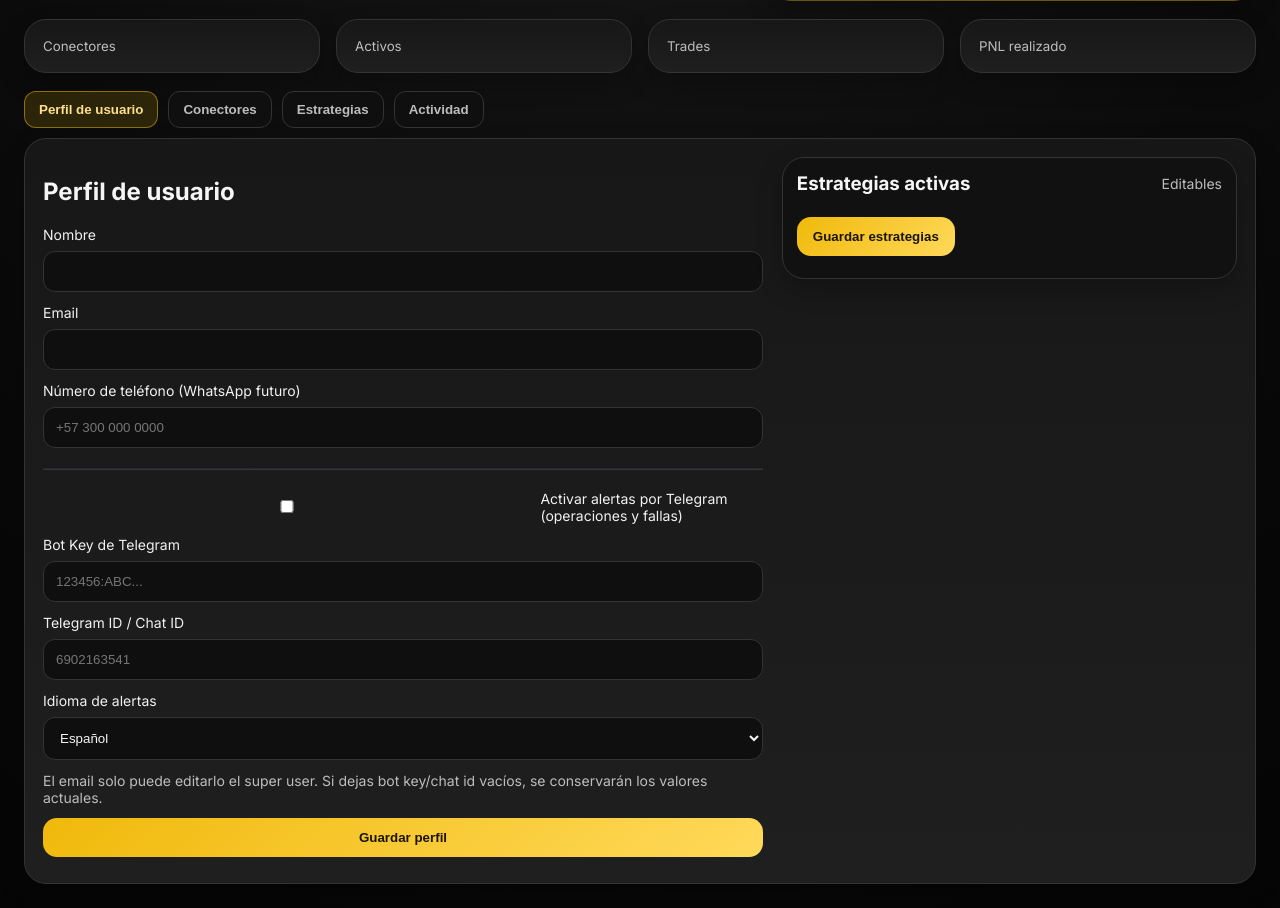
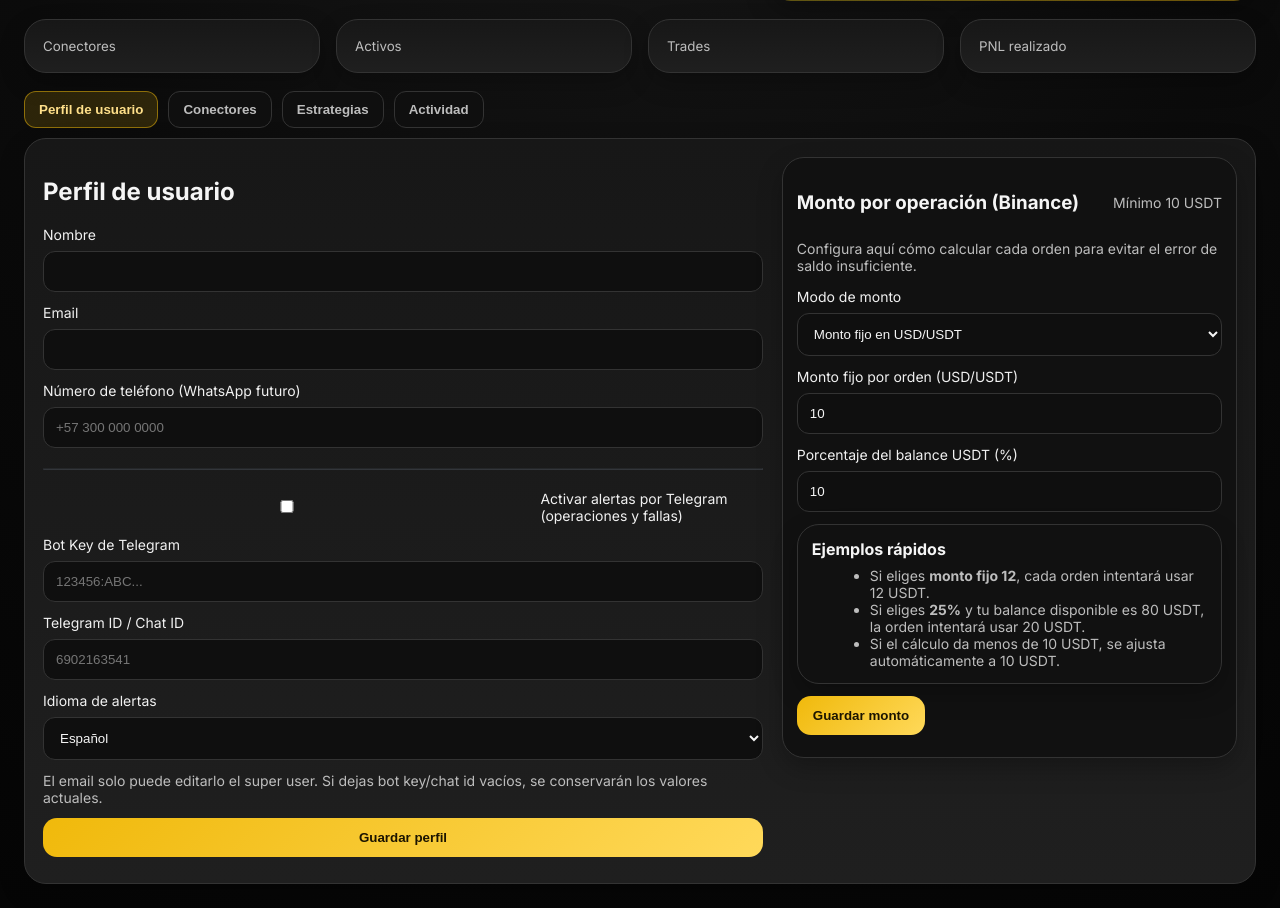
Before and after one commit to davidksinc1986/TradingSaas, a FastAPI app: template app/templates/dashboard.html in a window 1280 px wide. Shown: the part 337-1245 px from the top of the page. Run offline with FastAPI, Linux system fonts and the light colour scheme; the template is opened without the code that fills it, so the values that code supplies are empty.

Commit message:
Clarify trade amount settings and replace active strategies panel

```diff
--- a/app/main.py
+++ b/app/main.py
@@ -62,6 +62,12 @@ def ensure_schema_updates(db):
         db.execute(text("ALTER TABLE users ADD COLUMN telegram_alerts_enabled BOOLEAN DEFAULT 0"))
     if "alert_language" not in existing_columns:
         db.execute(text("ALTER TABLE users ADD COLUMN alert_language VARCHAR(5) DEFAULT 'es'"))
+    if "trade_amount_mode" not in existing_columns:
+        db.execute(text("ALTER TABLE users ADD COLUMN trade_amount_mode VARCHAR(20) DEFAULT 'fixed_usd'"))
+    if "fixed_trade_amount_usd" not in existing_columns:
+        db.execute(text("ALTER TABLE users ADD COLUMN fixed_trade_amount_usd FLOAT DEFAULT 10"))
+    if "trade_balance_percent" not in existing_columns:
+        db.execute(text("ALTER TABLE users ADD COLUMN trade_balance_percent FLOAT DEFAULT 10"))
     db.commit()
 
 
--- a/app/models.py
+++ b/app/models.py
@@ -19,6 +19,9 @@ class User(Base):
     telegram_chat_id_encrypted: Mapped[str | None] = mapped_column(Text, nullable=True)
     telegram_alerts_enabled: Mapped[bool] = mapped_column(Boolean, default=False)
     alert_language: Mapped[str] = mapped_column(String(5), default="es")
+    trade_amount_mode: Mapped[str] = mapped_column(String(20), default="fixed_usd")
+    fixed_trade_amount_usd: Mapped[float] = mapped_column(Float, default=10.0)
+    trade_balance_percent: Mapped[float] = mapped_column(Float, default=10.0)
     created_at: Mapped[datetime] = mapped_column(DateTime, default=datetime.utcnow)
 
     connectors = relationship("Connector", back_populates="user", cascade="all, delete-orphan")
--- a/app/routers/api.py
+++ b/app/routers/api.py
@@ -67,6 +67,9 @@ def me(user=Depends(current_user), db=Depends(get_db)):
         "telegram_chat_id": ("****" if user.telegram_chat_id_encrypted else ""),
         "alert_language": normalize_alert_locale(user.alert_language),
         "has_telegram_bot_key": bool(user.telegram_bot_token_encrypted),
+        "trade_amount_mode": user.trade_amount_mode or "fixed_usd",
+        "fixed_trade_amount_usd": float(user.fixed_trade_amount_usd or 10),
+        "trade_balance_percent": float(user.trade_balance_percent or 10),
     }
 
 
@@ -104,6 +107,33 @@ def me_update(payload: dict, db=Depends(get_db), user=Depends(current_user)):
         clean_chat_id = str(next_telegram_chat_id).strip()
         user.telegram_chat_id_encrypted = encrypt_payload({"value": clean_chat_id}) if clean_chat_id else None
 
+    next_trade_mode = payload.get("trade_amount_mode")
+    if next_trade_mode is not None:
+        mode = str(next_trade_mode).strip().lower()
+        if mode not in {"fixed_usd", "balance_percent"}:
+            raise HTTPException(status_code=400, detail="trade_amount_mode must be fixed_usd or balance_percent")
+        user.trade_amount_mode = mode
+
+    next_fixed_amount = payload.get("fixed_trade_amount_usd")
+    if next_fixed_amount is not None:
+        try:
+            amount = float(next_fixed_amount)
+        except (TypeError, ValueError):
+            raise HTTPException(status_code=400, detail="fixed_trade_amount_usd must be numeric")
+        if amount < 10:
+            raise HTTPException(status_code=400, detail="El monto fijo mínimo para Binance es 10 USD")
+        user.fixed_trade_amount_usd = amount
+
+    next_balance_percent = payload.get("trade_balance_percent")
+    if next_balance_percent is not None:
+        try:
+            percent = float(next_balance_percent)
+        except (TypeError, ValueError):
+            raise HTTPException(status_code=400, detail="trade_balance_percent must be numeric")
+        if percent <= 0 or percent > 100:
+            raise HTTPException(status_code=400, detail="trade_balance_percent debe estar entre 0 y 100")
+        user.trade_balance_percent = percent
+
     db.commit()
     return {
         "ok": True,
@@ -114,6 +144,9 @@ def me_update(payload: dict, db=Depends(get_db), user=Depends(current_user)):
         "alert_language": normalize_alert_locale(user.alert_language),
         "has_telegram_bot_key": bool(user.telegram_bot_token_encrypted),
         "has_telegram_chat_id": bool(user.telegram_chat_id_encrypted),
+        "trade_amount_mode": user.trade_amount_mode,
+        "fixed_trade_amount_usd": float(user.fixed_trade_amount_usd or 10),
+        "trade_balance_percent": float(user.trade_balance_percent or 10),
     }
 
 
@@ -434,7 +467,7 @@ def dashboard(db=Depends(get_db), user=Depends(current_user)):
 
 
 @router.get("/market/top-strength")
-async def market_top_strength(limit: int = 10, platform: str | None = None, symbols: str | None = None, user=Depends(current_user)):
+async def market_top_strength(limit: int = 10, platform: str | None = None, symbols: str | None = None, range: str = "day", user=Depends(current_user)):
     _ = user
     import httpx
 
@@ -454,7 +487,14 @@ async def market_top_strength(limit: int = 10, platform: str | None = None, symb
         if wanted:
             wanted_set = set(wanted)
             ranked_source = [item for item in ranked_source if str(item.get("symbol", "")).upper() in wanted_set]
-        ranked = sorted(ranked_source, key=lambda item: float(item.get("priceChangePercent", 0) or 0), reverse=True)[:target]
+
+        metric_by_range = {
+            "day": "priceChangePercent",
+            "week": "priceChangePercent",
+            "month": "priceChangePercent",
+        }
+        metric = metric_by_range.get((range or "day").lower(), "priceChangePercent")
+        ranked = sorted(ranked_source, key=lambda item: float(item.get(metric, 0) or 0), reverse=True)[:target]
         return [{
             "symbol": item.get("symbol"),
             "price": float(item.get("lastPrice", 0) or 0),
--- a/app/templates/dashboard.html
+++ b/app/templates/dashboard.html
@@ -78,16 +78,36 @@
       <div id="profile-feedback" class="hint" style="margin-top:8px;"></div>
     </section>
 
-    <aside class="card soft-card profile-active-strategies" id="profile-active-strategies">
+    <aside class="card soft-card" id="profile-trade-amount-settings">
       <div class="row-between">
-        <h3>Estrategias activas</h3>
-        <small class="hint">Editables</small>
+        <h3>Monto por operación (Binance)</h3>
+        <small class="hint">Mínimo 10 USDT</small>
       </div>
-      <form id="profile-strategy-form" class="form-grid" style="margin-top:10px;">
-        <div id="profile-strategy-checks" class="strategy-check-grid"></div>
-        <button class="btn primary compact-save-btn" type="submit">Guardar estrategias</button>
+      <p class="hint" style="margin-top:8px;">Configura aquí cómo calcular cada orden para evitar el error de saldo insuficiente.</p>
+      <form id="profile-trade-amount-form" class="form-grid" style="margin-top:10px;">
+        <label>Modo de monto
+          <select name="trade_amount_mode" id="trade-amount-mode">
+            <option value="fixed_usd">Monto fijo en USD/USDT</option>
+            <option value="balance_percent">Porcentaje de balance USDT</option>
+          </select>
+        </label>
+        <label>Monto fijo por orden (USD/USDT)
+          <input name="fixed_trade_amount_usd" id="fixed-trade-amount-usd" type="number" min="10" step="0.01" value="10">
+        </label>
+        <label>Porcentaje del balance USDT (%)
+          <input name="trade_balance_percent" id="trade-balance-percent" type="number" min="1" max="100" step="0.1" value="10">
+        </label>
+        <div class="card soft-card">
+          <strong>Ejemplos rápidos</strong>
+          <ul class="hint" style="margin:8px 0 0 18px;">
+            <li>Si eliges <b>monto fijo 12</b>, cada orden intentará usar 12 USDT.</li>
+            <li>Si eliges <b>25%</b> y tu balance disponible es 80 USDT, la orden intentará usar 20 USDT.</li>
+            <li>Si el cálculo da menos de 10 USDT, se ajusta automáticamente a 10 USDT.</li>
+          </ul>
+        </div>
+        <button class="btn primary compact-save-btn" type="submit">Guardar monto</button>
       </form>
-      <div id="profile-strategy-feedback" class="hint" style="margin-top:8px;"></div>
+      <div id="profile-trade-amount-feedback" class="hint" style="margin-top:8px;"></div>
     </aside>
   </div>
 </section>
@@ -128,26 +148,34 @@
     </div>
 
     <div class="stack" style="gap:14px;">
-      <div class="card">
+      <section class="card" id="market-movers-board">
         <div class="row-between">
-          <h2>Estrategias en ejecución ahora</h2>
-          <small class="hint" id="strategies-live-count">0 activas</small>
-        </div>
-        <p class="hint">Resumen por aplicación/cuenta y símbolos que se están ejecutando en este momento.</p>
-        <div id="strategies-live-panel" class="stack" style="margin-top:10px;"></div>
-      </div>
-
-      <section class="card" id="admin-market-board" style="display:none;">
-        <div class="row-between">
-          <h2>Dashboard interactivo de mercado (Top 10)</h2>
+          <h2>Monedas con mayor movimiento / ganancia</h2>
           <button class="btn" id="refresh-market-btn" type="button">Actualizar ahora</button>
         </div>
-        <small class="hint" id="market-board-context">Mostrando símbolos más fuertes de tu aplicación activa.</small>
-        <div class="market-board" style="margin-top:10px;">
-          <div>
-            <canvas id="market-strength-chart" height="240"></canvas>
-          </div>
-          <div id="market-ticker-list" class="ticker-list"></div>
+        <div class="row-between" style="margin-top:8px;gap:12px;flex-wrap:wrap;">
+          <small class="hint" id="market-board-context">Top movimientos del día en pares USDT.</small>
+          <label>Histórico
+            <select id="market-history-range">
+              <option value="day" selected>Día</option>
+              <option value="week">Semana</option>
+              <option value="month">Mes</option>
+            </select>
+          </label>
+        </div>
+        <div class="table-wrap" style="margin-top:10px;">
+          <table id="market-movers-table">
+            <thead>
+              <tr>
+                <th>#</th>
+                <th>Moneda</th>
+                <th>Precio</th>
+                <th>Variación</th>
+                <th>Volumen</th>
+              </tr>
+            </thead>
+            <tbody></tbody>
+          </table>
         </div>
       </section>
 
```
Also changed, not shown: app/services/trading.py (+20 -2 lines), app/static/dashboard.js.
